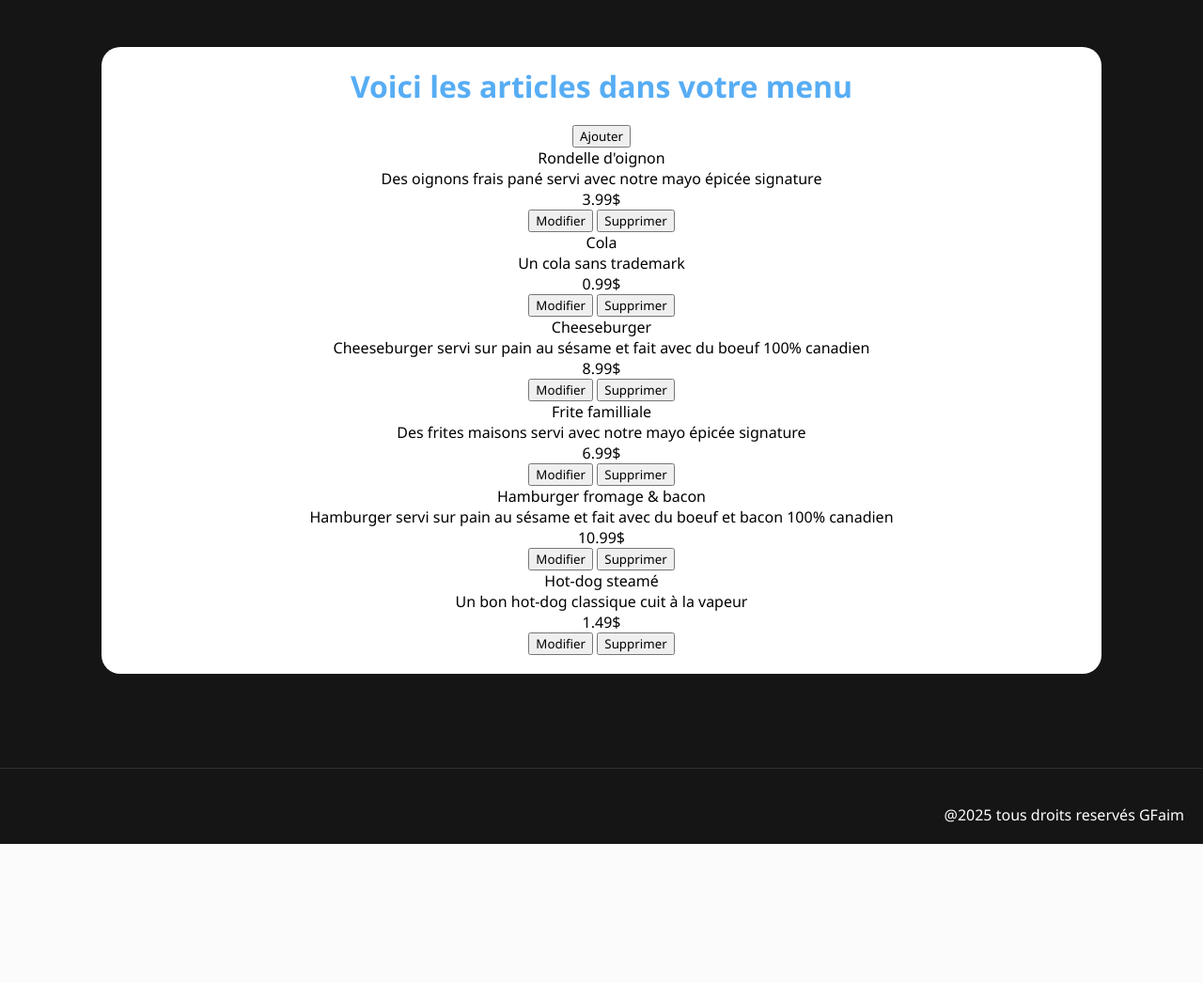
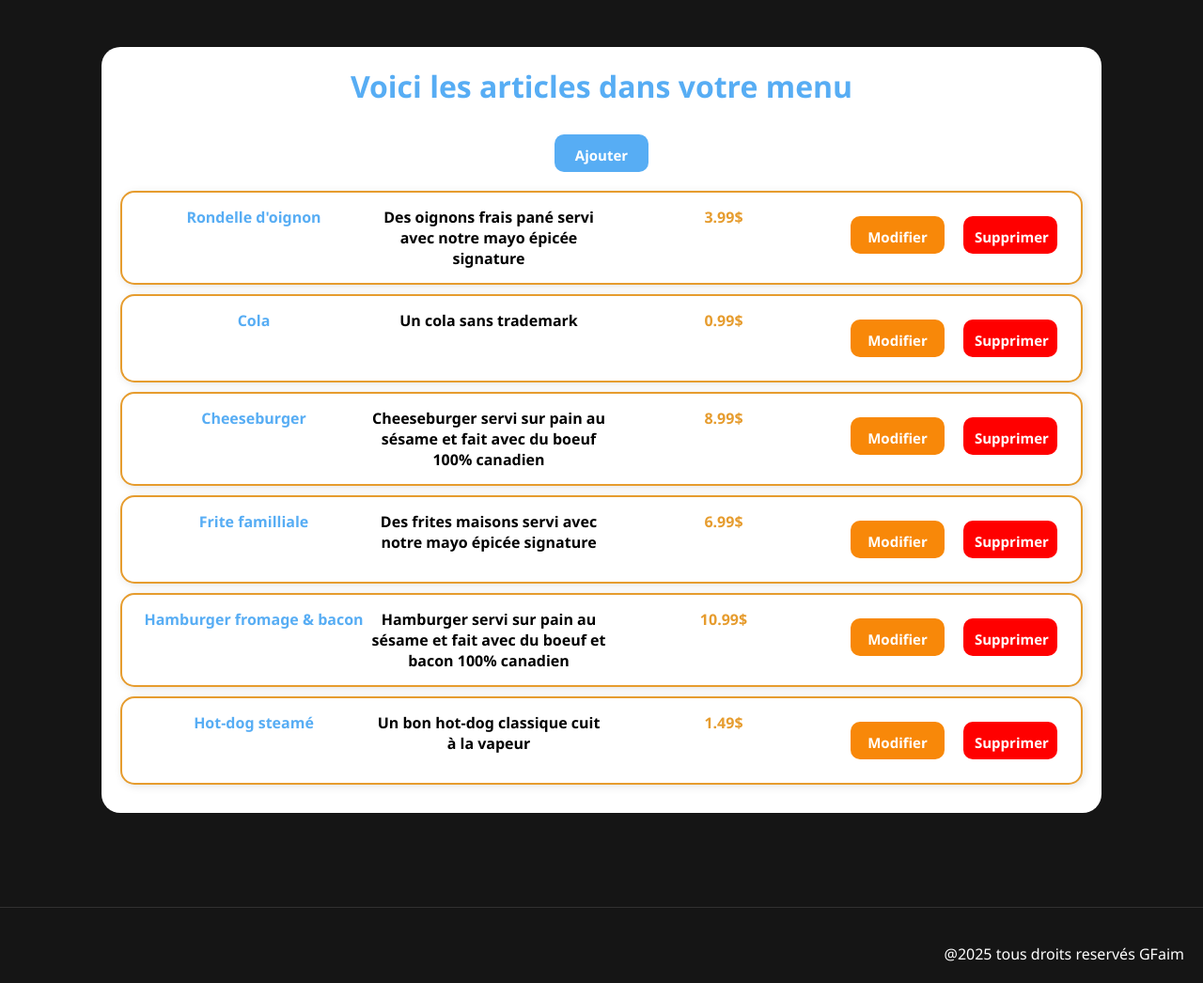
Before and after one commit to sabrinaets/GFaim, a PHP site: page /modifierMenu.html in a window 1280 px wide. Shown: the part 110-1156 px from the top of the page at 94% size. Before the commit the page ends 1008 px from the top, so only its background shows below. Run offline with PHP 8.4, Linux system fonts and the light colour scheme.

Commit message:
ajout du style et page modifier et ajouter

```diff
--- a/style.css
+++ b/style.css
@@ -409,3 +425,95 @@ h1 {
     text-align: center;
     font-weight: bold;
 }
+
+/*Page de gestion du menu pour une resstaurant*/
+.article {
+    display: flex;
+    justify-content: space-between;
+    padding: 15px;
+    margin: 10px 0;
+    background: white;
+    border: 2px solid var(--monOrange);
+    border-radius: 15px;
+    box-shadow: 2px 2px 10px rgba(0, 0, 0, 0.1);
+}
+
+.article span{
+    flex: 1;
+    text-align: center;
+    font-weight: bold;
+}
+
+.nomArticle {
+    color: var(--bleuLogo);
+}
+
+.prix {
+    color: var(--monOrange);
+}
+
+.boutonModifier {
+    background-color: rgb(248, 136, 9);
+    color: white;
+    font-size: 15px;
+    font-weight: bold;
+    padding: 12px 12px;
+    margin: 10px 10px;
+    border: none;
+    border-radius: 10px;
+    cursor: pointer;
+    display: inline-block;
+    width: 100px;
+    height: 40px;
+    text-align: center;
+    transition: background-color 0.3s, transform 0.2s;
+}
+
+.boutonModifier:hover {
+    background-color: var(--bleuLogo);
+    transform: scale(1.05);
+}
+
+.boutonSupprimer {
+    background-color: rgb(255, 0, 0);
+    color: white;
+    font-size: 15px;
+    font-weight: bold;
+    padding: 12px 12px;
+    margin: 10px 10px;
+    border: none;
+    border-radius: 10px;
+    cursor: pointer;
+    display: inline-block;
+    width: 100px;
+    height: 40px;
+    text-align: center;
+    transition: background-color 0.3s, transform 0.2s;
+}
+
+.boutonSupprimer:hover {
+    background-color: var(--bleuLogo);
+    transform: scale(1.05);
+}
+
+.boutonAjouter {
+    background-color: var(--bleuLogo);
+    color: white;
+    font-size: 15px;
+    font-weight: bold;
+    padding: 12px 12px;
+    margin: 10px 10px;
+    border: none;
+    border-radius: 10px;
+    cursor: pointer;
+    display: inline-block;
+    width: 100px;
+    height: 40px;
+    text-align: center;
+    transition: background-color 0.3s, transform 0.2s;
+}
+
+.boutonAjouter:hover {
+    background-color: rgb(7, 134, 238);
+    transform: scale(1.05);
+}
```
Also changed, not shown: other parts of style.css (+23 -7 lines), ajouterArticle.html (added, +60 -0 lines), modifierArticle.html (added).
